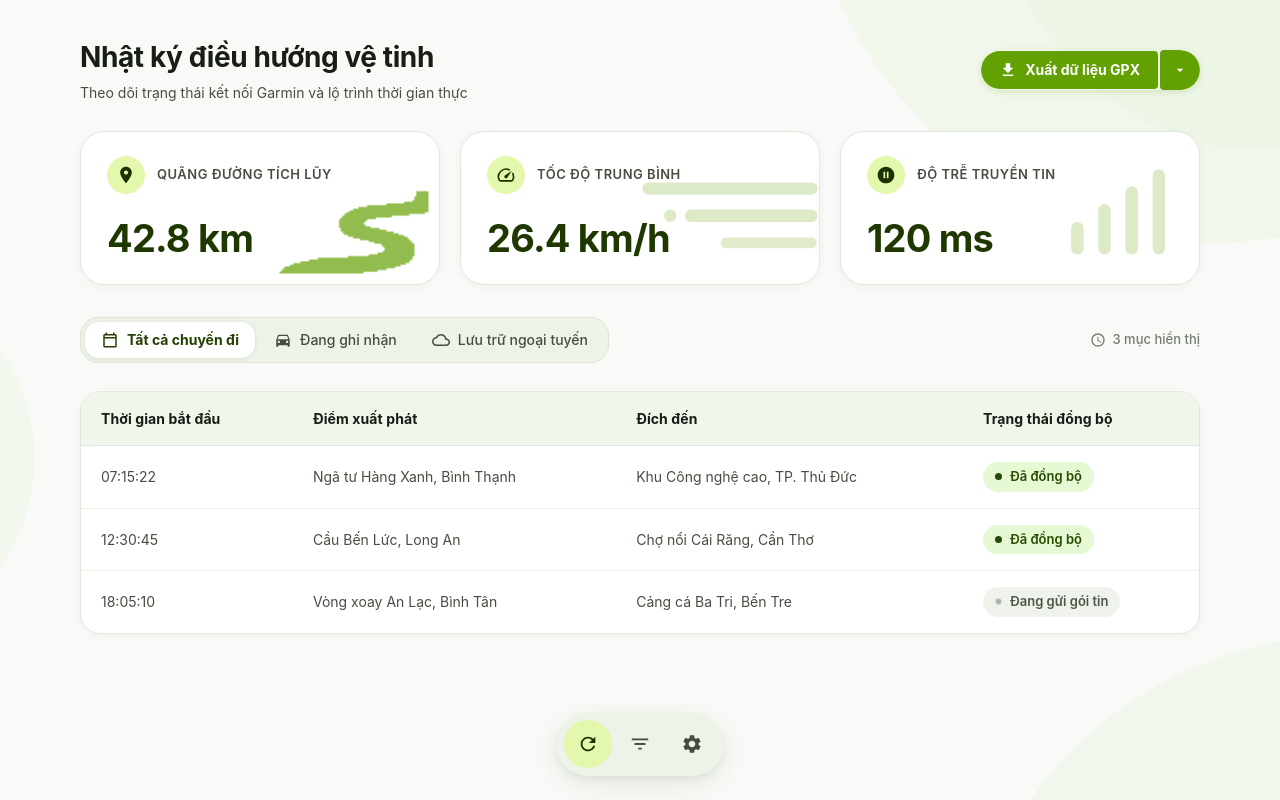
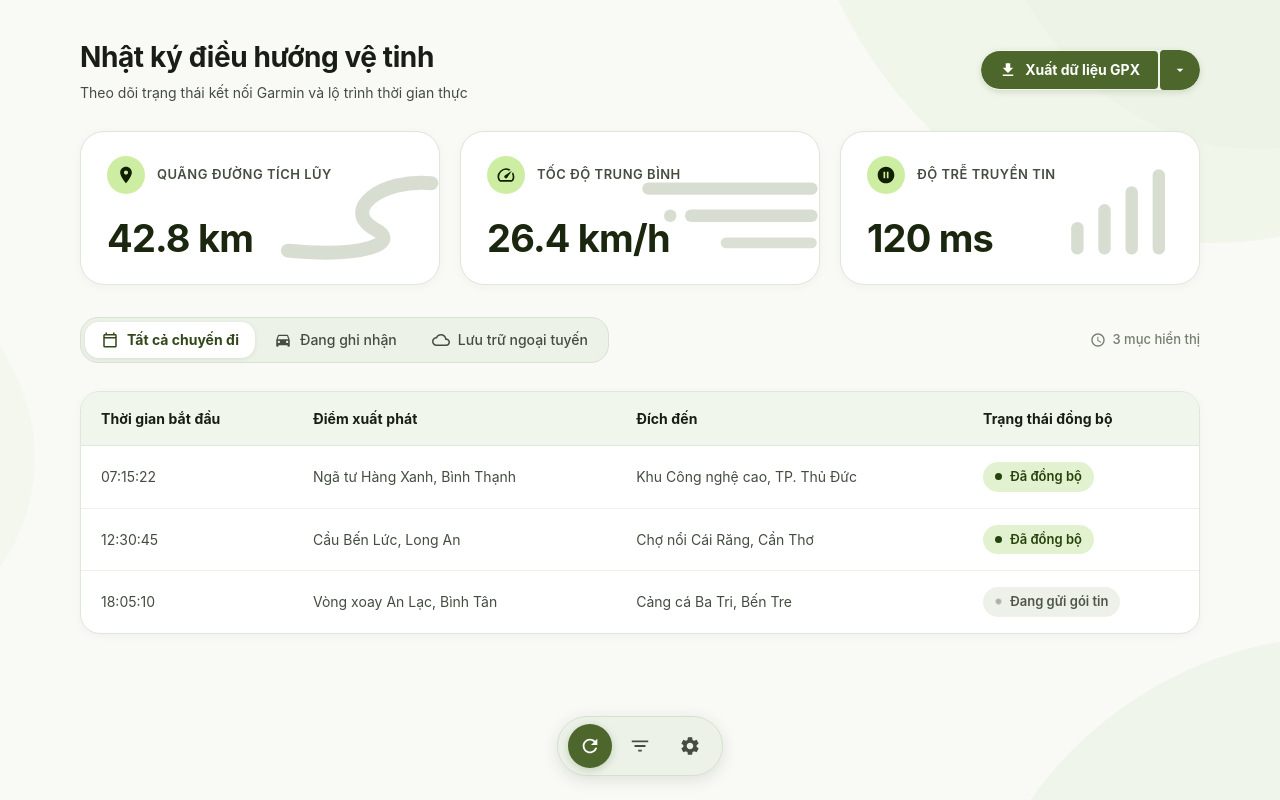
Before and after one commit to dangphuc2470/m3-expressive-skill, a plain HTML site: page examples/web/index.html in a window 1280 px wide. Drawn offline with Linux system fonts and the light colour scheme.

Commit message:
Set authoritative #4C662B primary color across button, navigation, and pure vector watermarks

```diff
--- a/examples/web/index.html
+++ b/examples/web/index.html
@@ -95,18 +95,18 @@
       margin-top: 4px;
     }
 
-    /* Split Button Styling */
+    /* Split Button Styling with Primary #4C662B */
     .m3-split-button {
       display: inline-flex;
       align-items: center;
       border-radius: 20px;
       overflow: hidden;
-      box-shadow: 0 2px 6px rgba(99, 160, 2, 0.2);
+      box-shadow: 0 2px 6px rgba(76, 102, 43, 0.2);
       transition: box-shadow 0.2s ease, transform 0.2s ease;
     }
 
     .m3-split-button:hover {
-      box-shadow: 0 4px 14px rgba(99, 160, 2, 0.32);
+      box-shadow: 0 4px 14px rgba(76, 102, 43, 0.32);
       transform: translateY(-1px);
     }
 
@@ -125,12 +125,12 @@
     }
 
     .m3-split-primary:hover {
-      background-color: #6EB202;
+      background-color: #435B26;
     }
 
     .m3-split-trailing {
       border: none;
-      background-color: #558B00;
+      background-color: #3F5523;
       color: var(--md-sys-color-on-primary);
       padding: 11px 12px;
       cursor: pointer;
@@ -142,7 +142,7 @@
     }
 
     .m3-split-trailing:hover {
-      background-color: #4C7D00;
+      background-color: #35471D;
     }
 
     /* Metric Cards Grid */
@@ -161,17 +161,17 @@
       flex-direction: column;
       justify-content: space-between;
       min-height: 154px;
-      border: 1px solid #E1E8DC;
+      border: 1px solid #DFE6DA;
       overflow: hidden;
-      box-shadow: 0 2px 10px rgba(35, 60, 10, 0.04);
+      box-shadow: 0 2px 10px rgba(30, 45, 15, 0.04);
       transition: transform var(--md-sys-motion-spring-fast-spatial-duration) var(--md-sys-motion-spring-fast-spatial),
                   box-shadow var(--md-sys-motion-spring-fast-effects-duration) var(--md-sys-motion-spring-fast-effects);
     }
 
     .metric-card:hover {
       transform: translateY(-2px);
-      box-shadow: 0 8px 20px rgba(35, 60, 10, 0.08);
-      border-color: #CCD8C5;
+      box-shadow: 0 8px 20px rgba(30, 45, 15, 0.08);
+      border-color: #CBD6C4;
     }
 
     .metric-header {
@@ -219,7 +219,7 @@
     .metric-value {
       font-size: 38px;
       font-weight: 700;
-      color: #1F3800;
+      color: #1A260E;
       letter-spacing: -0.8px;
       line-height: 1.1;
     }
@@ -238,14 +238,6 @@
       align-items: flex-end;
       justify-content: flex-end;
       overflow: hidden;
-    }
-
-    .metric-watermark-img {
-      width: 100%;
-      height: 100%;
-      object-fit: cover;
-      object-position: right bottom;
-      pointer-events: none;
     }
 
     .metric-watermark-svg {
@@ -271,7 +263,7 @@
       gap: 3px;
       background-color: var(--md-sys-color-surface-container);
       border-radius: 18px;
-      border: 1px solid #DCE5D6;
+      border: 1px solid #D8E1D3;
     }
 
     .m3-connected-button-group .m3-group-button {
@@ -295,16 +287,16 @@
     }
 
     .m3-connected-button-group .m3-group-button:hover:not(.selected) {
-      background-color: rgba(99, 160, 2, 0.08);
+      background-color: rgba(76, 102, 43, 0.08);
       color: var(--md-sys-color-on-surface);
     }
 
     .m3-connected-button-group .m3-group-button.selected {
       border-radius: 14px;
       background-color: #FFFFFF;
-      color: #244100;
+      color: #32471B;
       font-weight: 700;
-      box-shadow: 0 1px 4px rgba(35, 60, 10, 0.1);
+      box-shadow: 0 1px 4px rgba(30, 45, 15, 0.1);
     }
 
     .counter-badge {
@@ -327,8 +319,8 @@
       overflow: hidden;
       border-radius: 20px;
       background-color: #FFFFFF;
-      border: 1px solid #E1E8DC;
-      box-shadow: 0 2px 8px rgba(35, 60, 10, 0.04);
+      border: 1px solid #DFE6DA;
+      box-shadow: 0 2px 8px rgba(30, 45, 15, 0.04);
     }
 
     table {
@@ -339,17 +331,17 @@
     }
 
     th {
-      background-color: #F1F6EC;
-      color: #171D15;
+      background-color: #F0F6EB;
+      color: #181E15;
       padding: 16px 20px;
       font-weight: 700;
       letter-spacing: 0.1px;
-      border-bottom: 1px solid #E1E8DC;
+      border-bottom: 1px solid #DFE6DA;
     }
 
     td {
       padding: 16px 20px;
-      border-top: 1px solid #EDF3E8;
+      border-top: 1px solid #ECF2E8;
       color: var(--md-sys-color-on-surface-variant);
       vertical-align: middle;
     }
@@ -370,12 +362,12 @@
     }
 
     .status-badge.synced {
-      background-color: #E6F8D4;
-      color: #274C01;
+      background-color: #E2F2D0;
+      color: #26430C;
     }
 
     .status-badge.syncing {
-      background-color: #EFF3EC;
+      background-color: #EDF1E9;
       color: #4D5749;
     }
 
@@ -394,6 +386,49 @@
       0%, 100% { opacity: 1; transform: scale(1); }
       50% { opacity: 0.4; transform: scale(0.8); }
     }
+
+    /* Floating Toolbar: Primary #4C662B Active State */
+    .m3-floating-toolbar {
+      position: fixed;
+      bottom: 24px;
+      left: 50%;
+      transform: translateX(-50%);
+      z-index: 1000;
+      display: flex;
+      align-items: center;
+      height: 60px;
+      padding: 8px 10px;
+      gap: 6px;
+      background-color: #ECF2E8;
+      border: 1px solid #D6E0D0;
+      border-radius: 30px;
+      box-shadow: 0 4px 16px rgba(30, 45, 15, 0.12);
+    }
+
+    .m3-floating-toolbar .m3-toolbar-action {
+      display: inline-flex;
+      align-items: center;
+      justify-content: center;
+      width: 44px;
+      height: 44px;
+      border: none;
+      background: transparent;
+      border-radius: 50%;
+      color: var(--md-sys-color-on-surface-variant);
+      cursor: pointer;
+      transition: all 0.2s cubic-bezier(0.2, 0, 0, 1);
+    }
+
+    .m3-floating-toolbar .m3-toolbar-action:hover:not(.active) {
+      background-color: rgba(76, 102, 43, 0.1);
+      color: var(--md-sys-color-on-surface);
+    }
+
+    .m3-floating-toolbar .m3-toolbar-action.active {
+      background-color: var(--md-sys-color-primary);
+      color: var(--md-sys-color-on-primary);
+      box-shadow: 0 2px 8px rgba(76, 102, 43, 0.25);
+    }
   </style>
 </head>
 <body>
@@ -401,16 +436,16 @@
   <!-- Ambient Organic Waves -->
   <div class="bg-canvas-layer" aria-hidden="true">
     <svg class="bg-wave-top-right" viewBox="0 0 600 450" fill="none">
-      <path d="M 120 0 C 180 180, 360 320, 600 240 L 600 0 Z" fill="#E8F5DE" />
-      <path d="M 280 0 C 340 140, 460 220, 600 160 L 600 0 Z" fill="#DBEFCF" opacity="0.6" />
+      <path d="M 120 0 C 180 180, 360 320, 600 240 L 600 0 Z" fill="#E8F2DE" />
+      <path d="M 280 0 C 340 140, 460 220, 600 160 L 600 0 Z" fill="#DDECD1" opacity="0.6" />
     </svg>
 
     <svg class="bg-wave-left" viewBox="0 0 500 550" fill="none">
-      <path d="M 0 100 C 160 160, 220 380, 0 480 Z" fill="#EAF6E3" />
+      <path d="M 0 100 C 160 160, 220 380, 0 480 Z" fill="#EAF3E2" />
     </svg>
 
     <svg class="bg-wave-bottom-right" viewBox="0 0 550 400" fill="none">
-      <path d="M 200 400 C 260 260, 420 180, 550 200 L 550 400 Z" fill="#E6F4DD" />
+      <path d="M 200 400 C 260 260, 420 180, 550 200 L 550 400 Z" fill="#E5F0DD" />
     </svg>
   </div>
 
@@ -422,7 +457,7 @@
         <p class="screen-subtitle">Theo dõi trạng thái kết nối Garmin và lộ trình thời gian thực</p>
       </div>
 
-      <!-- Split Button with True #63A002 -->
+      <!-- Split Button with Exact Primary #4C662B -->
       <div class="m3-split-button" id="exportSplit">
         <button class="m3-split-primary" id="btnExport">
           <svg width="18" height="18" viewBox="0 0 24 24" fill="currentColor">
@@ -440,7 +475,7 @@
 
     <!-- Metrics Row -->
     <section class="data-grid">
-      <!-- Card 1: Distance -->
+      <!-- Card 1: Distance with Pure Vector SVG (Zero aliasing, 100% smooth) -->
       <div class="metric-card">
         <div class="metric-header">
           <div class="metric-icon-badge">
@@ -454,11 +489,13 @@
           <span class="metric-value">42.8 km</span>
         </div>
         <div class="metric-watermark-wrapper" aria-hidden="true">
-          <img src="assets/watermark-road-clean.png" alt="" class="metric-watermark-img" />
+          <svg class="metric-watermark-svg" viewBox="0 0 240 140" fill="none">
+            <path d="M 230 38 C 165 32, 115 72, 155 96 C 195 116, 140 134, 45 125" stroke="#4C662B" stroke-width="18" stroke-linecap="round" stroke-linejoin="round" opacity="0.22" />
+          </svg>
         </div>
       </div>
 
-      <!-- Card 2: Speed -->
+      <!-- Card 2: Speed with Pure Vector Streaks -->
       <div class="metric-card">
         <div class="metric-header">
           <div class="metric-icon-badge">
@@ -473,15 +510,15 @@
         </div>
         <div class="metric-watermark-wrapper" aria-hidden="true">
           <svg class="metric-watermark-svg" viewBox="0 0 240 140" fill="none">
-            <line x1="20" y1="45" x2="230" y2="45" stroke="#63A002" stroke-width="16" stroke-linecap="round" opacity="0.22" />
-            <line x1="75" y1="80" x2="230" y2="80" stroke="#63A002" stroke-width="16" stroke-linecap="round" opacity="0.22" />
-            <line x1="120" y1="115" x2="230" y2="115" stroke="#63A002" stroke-width="14" stroke-linecap="round" opacity="0.20" />
-            <circle cx="48" cy="80" r="8" fill="#63A002" opacity="0.22" />
+            <line x1="20" y1="45" x2="230" y2="45" stroke="#4C662B" stroke-width="16" stroke-linecap="round" opacity="0.22" />
+            <line x1="75" y1="80" x2="230" y2="80" stroke="#4C662B" stroke-width="16" stroke-linecap="round" opacity="0.22" />
+            <line x1="120" y1="115" x2="230" y2="115" stroke="#4C662B" stroke-width="14" stroke-linecap="round" opacity="0.20" />
+            <circle cx="48" cy="80" r="8" fill="#4C662B" opacity="0.22" />
           </svg>
         </div>
       </div>
 
-      <!-- Card 3: Network Latency -->
+      <!-- Card 3: Network Latency with Pure Vector Signal Bars -->
       <div class="metric-card">
         <div class="metric-header">
           <div class="metric-icon-badge">
@@ -496,10 +533,10 @@
         </div>
         <div class="metric-watermark-wrapper" aria-hidden="true">
           <svg class="metric-watermark-svg" viewBox="0 0 240 140" fill="none">
-            <rect x="75" y="88" width="16" height="42" rx="8" fill="#63A002" opacity="0.22" />
-            <rect x="110" y="65" width="16" height="65" rx="8" fill="#63A002" opacity="0.22" />
-            <rect x="145" y="42" width="16" height="88" rx="8" fill="#63A002" opacity="0.22" />
-            <rect x="180" y="20" width="16" height="110" rx="8" fill="#63A002" opacity="0.22" />
+            <rect x="75" y="88" width="16" height="42" rx="8" fill="#4C662B" opacity="0.22" />
+            <rect x="110" y="65" width="16" height="65" rx="8" fill="#4C662B" opacity="0.22" />
+            <rect x="145" y="42" width="16" height="88" rx="8" fill="#4C662B" opacity="0.22" />
+            <rect x="180" y="20" width="16" height="110" rx="8" fill="#4C662B" opacity="0.22" />
           </svg>
         </div>
       </div>
@@ -586,7 +623,7 @@
     </section>
   </div>
 
-  <!-- Floating Toolbar -->
+  <!-- Floating Toolbar with Primary #4C662B Active State -->
   <nav class="m3-floating-toolbar" aria-label="Thao tác nhanh">
     <button class="m3-toolbar-action active" title="Làm mới">
       <svg width="22" height="22" viewBox="0 0 24 24" fill="currentColor">
--- a/examples/web/tokens.css
+++ b/examples/web/tokens.css
@@ -1,42 +1,42 @@
 /**
  * Material Design 3 (M3 Expressive) - Core Design Tokens CSS
- * Seed Color: #63A002 (Fresh Spring Green)
+ * Primary Brand Color: #4C662B (Google Material 3 Theme Olive Green)
  */
 
 :root {
   /* Surface Containers - 5 Levels of Tone Elevation (Clean, Crisp, Light) */
-  --md-sys-color-surface-dim: #DDE4D8;
-  --md-sys-color-surface: #F9FAF7;
+  --md-sys-color-surface-dim: #DCE3D8;
+  --md-sys-color-surface: #F9FAF6;
   --md-sys-color-surface-bright: #FFFFFF;
   --md-sys-color-surface-container-lowest: #FFFFFF;
-  --md-sys-color-surface-container-low: #F3F7F0;
-  --md-sys-color-surface-container: #EDF3E9;
-  --md-sys-color-surface-container-high: #E6EDE2;
-  --md-sys-color-surface-container-highest: #E0E7DC;
+  --md-sys-color-surface-container-low: #F3F7EF;
+  --md-sys-color-surface-container: #ECF2E8;
+  --md-sys-color-surface-container-high: #E5ECE0;
+  --md-sys-color-surface-container-highest: #DFE6DA;
 
   /* Typography & Content Colors */
   --md-sys-color-on-surface: #181E15;
-  --md-sys-color-on-surface-variant: #454E41;
-  --md-sys-color-outline: #747E6F;
-  --md-sys-color-outline-variant: #D5DEC4;
+  --md-sys-color-on-surface-variant: #444D40;
+  --md-sys-color-outline: #747E6E;
+  --md-sys-color-outline-variant: #C4CEBF;
 
-  /* Primary Accent: True #63A002 */
-  --md-sys-color-primary: #63A002;
+  /* Primary Accent: Exact #4C662B */
+  --md-sys-color-primary: #4C662B;
   --md-sys-color-on-primary: #FFFFFF;
-  --md-sys-color-primary-container: #E3F8AC;
-  --md-sys-color-on-primary-container: #1C3300;
+  --md-sys-color-primary-container: #CDEDA3;
+  --md-sys-color-on-primary-container: #102000;
 
   /* Secondary Accent */
-  --md-sys-color-secondary: #546249;
+  --md-sys-color-secondary: #586249;
   --md-sys-color-on-secondary: #FFFFFF;
-  --md-sys-color-secondary-container: #D8E7C9;
-  --md-sys-color-on-secondary-container: #13200B;
+  --md-sys-color-secondary-container: #DCE7C8;
+  --md-sys-color-on-secondary-container: #151E0B;
 
   /* Tertiary Accent (Fresh Teal/Aqua) */
-  --md-sys-color-tertiary: #356660;
+  --md-sys-color-tertiary: #386663;
   --md-sys-color-on-tertiary: #FFFFFF;
-  --md-sys-color-tertiary-container: #BAECE4;
-  --md-sys-color-on-tertiary-container: #00201D;
+  --md-sys-color-tertiary-container: #BCECE7;
+  --md-sys-color-on-tertiary-container: #00201E;
 
   /* Error */
   --md-sys-color-error: #BA1A1A;
@@ -45,9 +45,9 @@
   --md-sys-color-on-error-container: #410002;
 
   /* Elevation Shadows */
-  --md-sys-elevation-level1: 0 1px 3px rgba(35, 60, 10, 0.06), 0 1px 2px rgba(35, 60, 10, 0.04);
-  --md-sys-elevation-level2: 0 4px 12px rgba(35, 60, 10, 0.07), 0 2px 4px rgba(35, 60, 10, 0.04);
-  --md-sys-elevation-level3: 0 8px 24px rgba(35, 60, 10, 0.10), 0 4px 8px rgba(35, 60, 10, 0.05);
+  --md-sys-elevation-level1: 0 1px 3px rgba(30, 45, 15, 0.06), 0 1px 2px rgba(30, 45, 15, 0.04);
+  --md-sys-elevation-level2: 0 4px 12px rgba(30, 45, 15, 0.07), 0 2px 4px rgba(30, 45, 15, 0.04);
+  --md-sys-elevation-level3: 0 8px 24px rgba(30, 45, 15, 0.10), 0 4px 8px rgba(30, 45, 15, 0.05);
 
   /* Shape Tokens (Official 10-step M3 Scale) */
   --md-sys-shape-corner-none: 0px;
--- a/tokens/tokens.css
+++ b/tokens/tokens.css
@@ -1,29 +1,29 @@
 /**
  * Material Design 3 (M3 Expressive) - Core Design Tokens CSS
- * Seed Color: #63A002 (Calculated via Google Material Color Utilities HCT)
+ * Primary Brand Color: #4C662B (Google Material 3 Olive Green)
  */
 
 :root {
   /* Surface Containers - 5 Levels of Tone Elevation */
-  --md-sys-color-surface-dim: #DDDED6;
-  --md-sys-color-surface: #FDFCF5;
-  --md-sys-color-surface-bright: #FDFCF5;
+  --md-sys-color-surface-dim: #DCE3D8;
+  --md-sys-color-surface: #F9FAF6;
+  --md-sys-color-surface-bright: #FFFFFF;
   --md-sys-color-surface-container-lowest: #FFFFFF;
-  --md-sys-color-surface-container-low: #F7F7EF;
-  --md-sys-color-surface-container: #F2F1E9;
-  --md-sys-color-surface-container-high: #ECECE3;
-  --md-sys-color-surface-container-highest: #E6E6DE;
+  --md-sys-color-surface-container-low: #F3F7EF;
+  --md-sys-color-surface-container: #ECF2E8;
+  --md-sys-color-surface-container-high: #E5ECE0;
+  --md-sys-color-surface-container-highest: #DFE6DA;
 
-  /* Content & Borders */
-  --md-sys-color-on-surface: #1B1C18;
-  --md-sys-color-on-surface-variant: #44483D;
-  --md-sys-color-outline: #75796C;
-  --md-sys-color-outline-variant: #C5C8BA;
+  /* Typography & Content Colors */
+  --md-sys-color-on-surface: #181E15;
+  --md-sys-color-on-surface-variant: #444D40;
+  --md-sys-color-outline: #747E6E;
+  --md-sys-color-outline-variant: #C4CEBF;
 
-  /* Primary Accent (Seed: #63A002) */
-  --md-sys-color-primary: #3F6900;
+  /* Primary Accent: Exact #4C662B */
+  --md-sys-color-primary: #4C662B;
   --md-sys-color-on-primary: #FFFFFF;
-  --md-sys-color-primary-container: #B2F65F;
+  --md-sys-color-primary-container: #CDEDA3;
   --md-sys-color-on-primary-container: #102000;
 
   /* Secondary Accent */
@@ -50,65 +50,14 @@
   --md-sys-shape-corner-small: 8px;
   --md-sys-shape-corner-medium: 12px;
   --md-sys-shape-corner-large: 16px;
+  --md-sys-shape-corner-large-increased: 20px;
   --md-sys-shape-corner-extra-large: 28px;
+  --md-sys-shape-corner-extra-large-increased: 32px;
   --md-sys-shape-corner-full: 9999px;
 
-  /* Motion Physics - Durations */
-  --md-sys-motion-duration-short1: 50ms;
-  --md-sys-motion-duration-short2: 100ms;
-  --md-sys-motion-duration-short3: 150ms;
+  /* Motion Physics */
   --md-sys-motion-duration-short4: 200ms;
-  --md-sys-motion-duration-medium1: 250ms;
   --md-sys-motion-duration-medium2: 300ms;
-  --md-sys-motion-duration-medium3: 350ms;
-  --md-sys-motion-duration-medium4: 400ms;
-  --md-sys-motion-duration-long1: 450ms;
-  --md-sys-motion-duration-long2: 500ms;
-  --md-sys-motion-duration-long3: 550ms;
-  --md-sys-motion-duration-long4: 600ms;
-
-  /* Motion Physics - Easing Curves */
   --md-sys-motion-easing-emphasized: cubic-bezier(0.2, 0, 0, 1);
   --md-sys-motion-easing-emphasized-decelerate: cubic-bezier(0.05, 0.7, 0.1, 1);
-  --md-sys-motion-easing-emphasized-accelerate: cubic-bezier(0.3, 0, 0.8, 0.15);
-  --md-sys-motion-easing-standard: cubic-bezier(0.2, 0, 0, 1);
 }
-
-/* Dark Theme Overlay */
-@media (prefers-color-scheme: dark) {
-  :root {
-    --md-sys-color-surface-dim: #13140F;
-    --md-sys-color-surface: #13140F;
-    --md-sys-color-surface-bright: #3A3A34;
-    --md-sys-color-surface-container-lowest: #0E0F0B;
-    --md-sys-color-surface-container-low: #1B1C18;
-    --md-sys-color-surface-container: #1F201B;
-    --md-sys-color-surface-container-high: #2A2A25;
-    --md-sys-color-surface-container-highest: #353530;
-
-    --md-sys-color-on-surface: #E3E3DB;
-    --md-sys-color-on-surface-variant: #C5C8BA;
-    --md-sys-color-outline: #8F9285;
-    --md-sys-color-outline-variant: #44483D;
-
-    --md-sys-color-primary: #97D945;
-    --md-sys-color-on-primary: #1F3700;
-    --md-sys-color-primary-container: #2F4F00;
-    --md-sys-color-on-primary-container: #B2F65F;
-
-    --md-sys-color-secondary: #BFCBAD;
-    --md-sys-color-on-secondary: #2A331E;
-    --md-sys-color-secondary-container: #404A33;
-    --md-sys-color-on-secondary-container: #DCE7C8;
-
-    --md-sys-color-tertiary: #A0D0CB;
-    --md-sys-color-on-tertiary: #003735;
-    --md-sys-color-tertiary-container: #1F4E4B;
-    --md-sys-color-on-tertiary-container: #BCECE7;
-
-    --md-sys-color-error: #FFB4AB;
-    --md-sys-color-on-error: #690005;
-    --md-sys-color-error-container: #93000A;
-    --md-sys-color-on-error-container: #FFDAD6;
-  }
-}
```
Also changed, not shown: tokens/tokens.json (+16 -17 lines), docs/images/preview.png.
